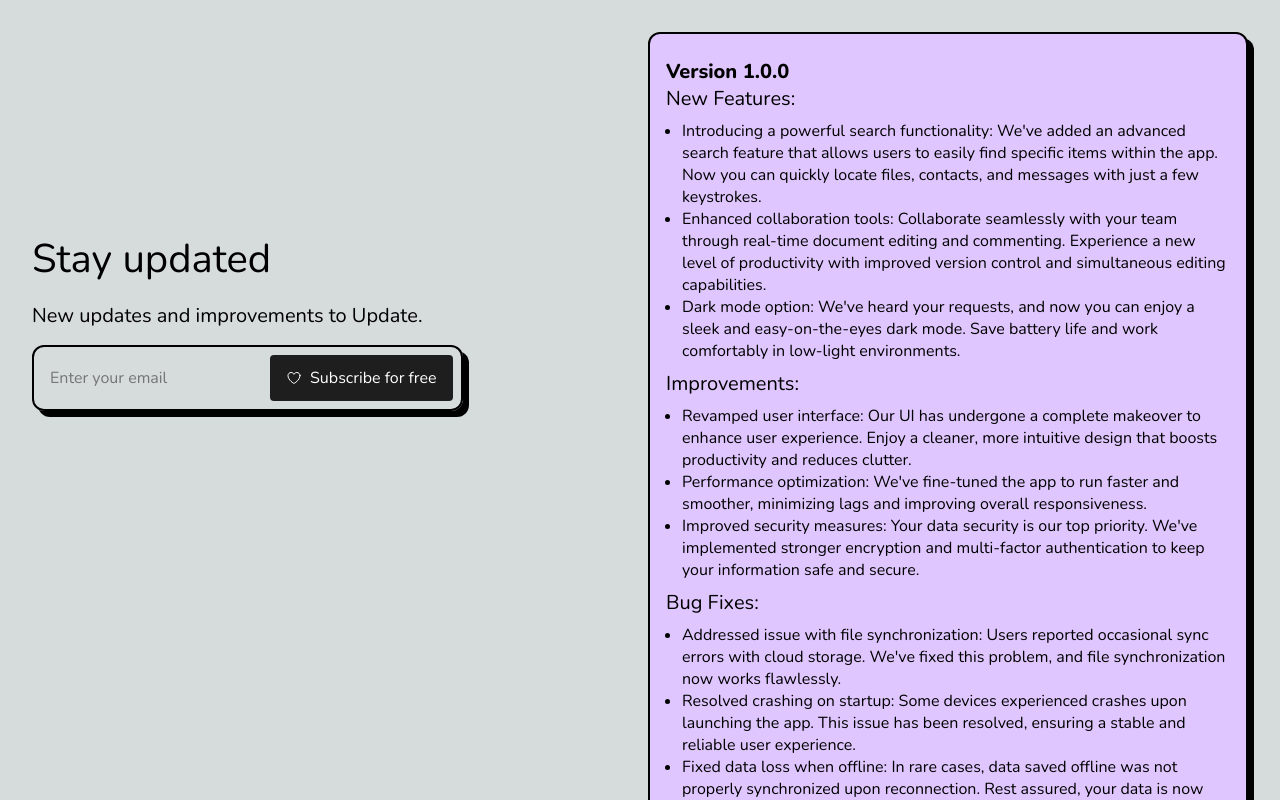
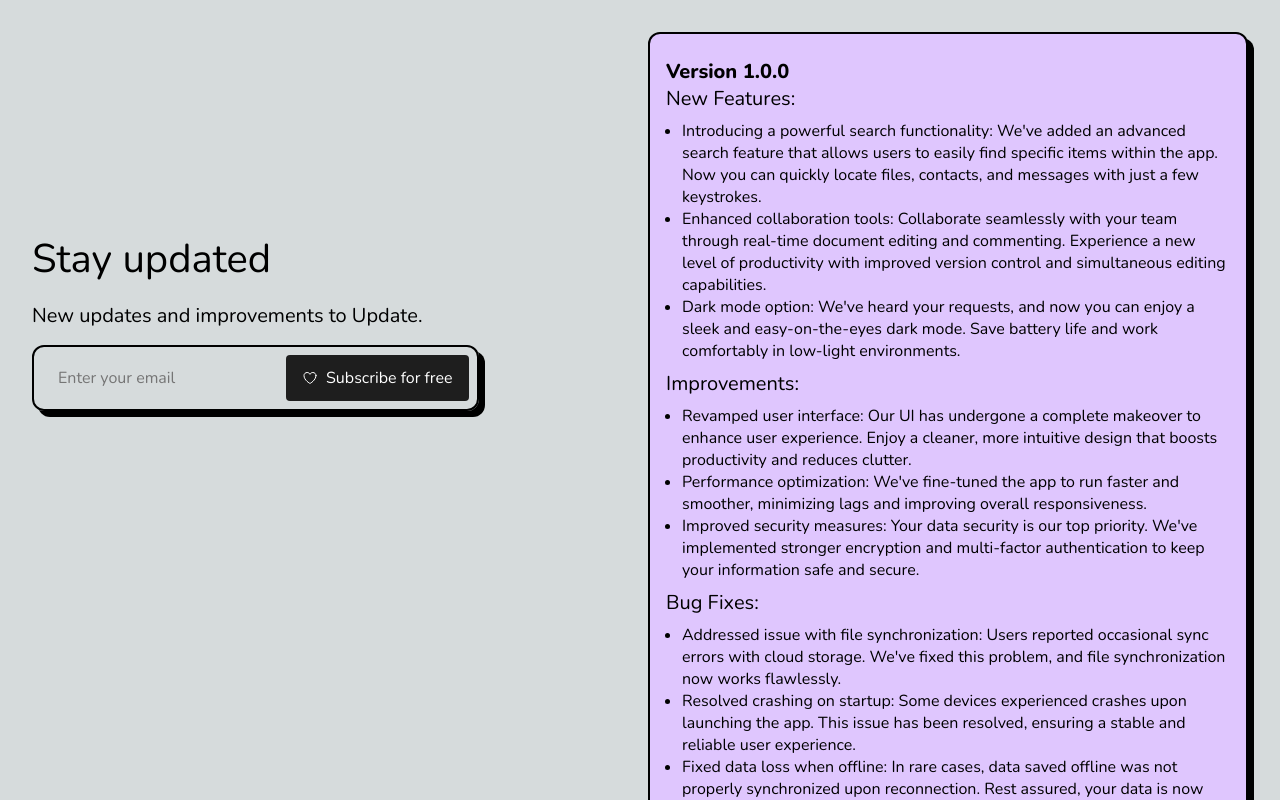
Before and after one commit to piotrszubert/update-changelog-template, a Next.js app: page / in a window 1280 px wide. Shown: the top 800 px of the page. Built offline with nearby package versions, Linux system fonts and the light colour scheme.

Commit message:
added flex-wrap, changed padding

```diff
--- a/styles/SubscribeForm.module.css
+++ b/styles/SubscribeForm.module.css
@@ -10,6 +10,7 @@
 
 .form {
     display: flex;
+    flex-wrap: wrap;
     gap: .5rem;
     padding: .5rem;
     border: var(--border-width) solid;
@@ -20,7 +21,7 @@
 .formInput {
     all: unset;
     flex-grow: 2;
-    padding: 0 .5rem;
+    padding: .75rem 1rem;
 }
 
 .formInput:focus {
```
